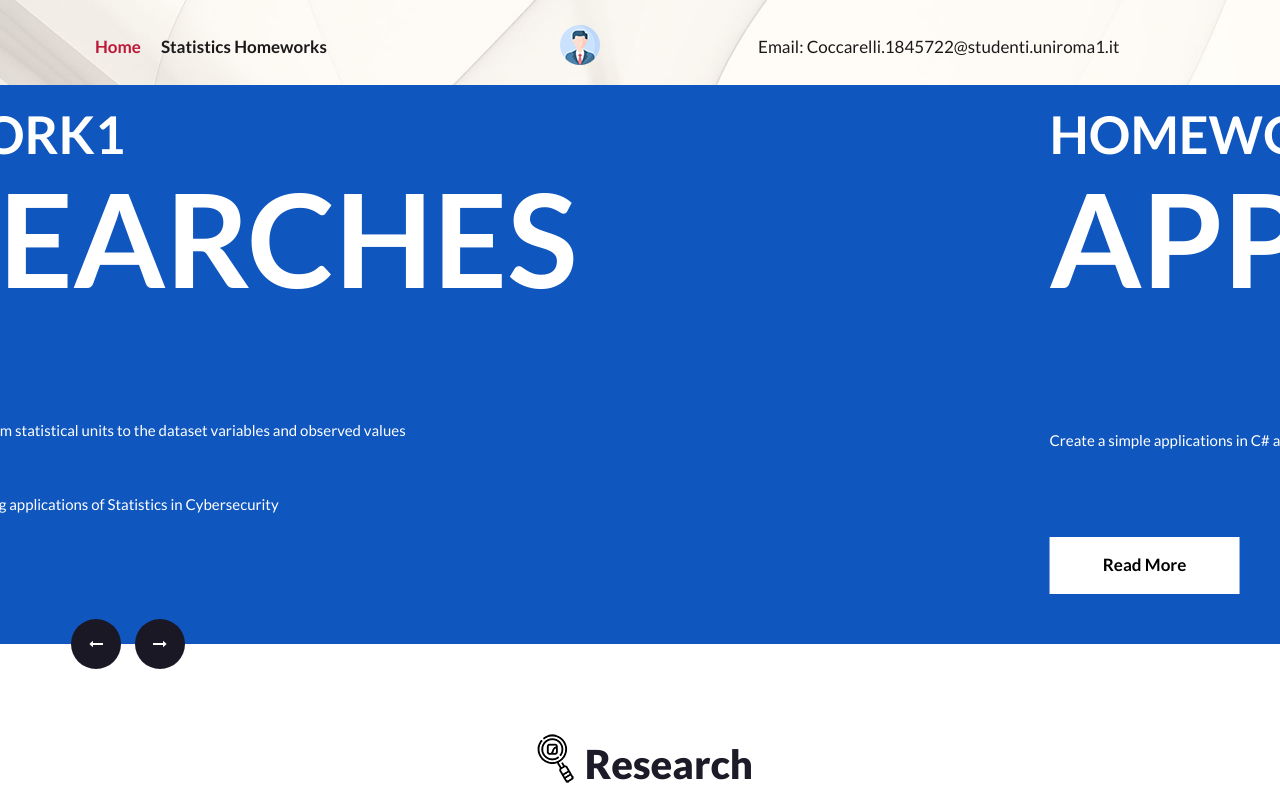
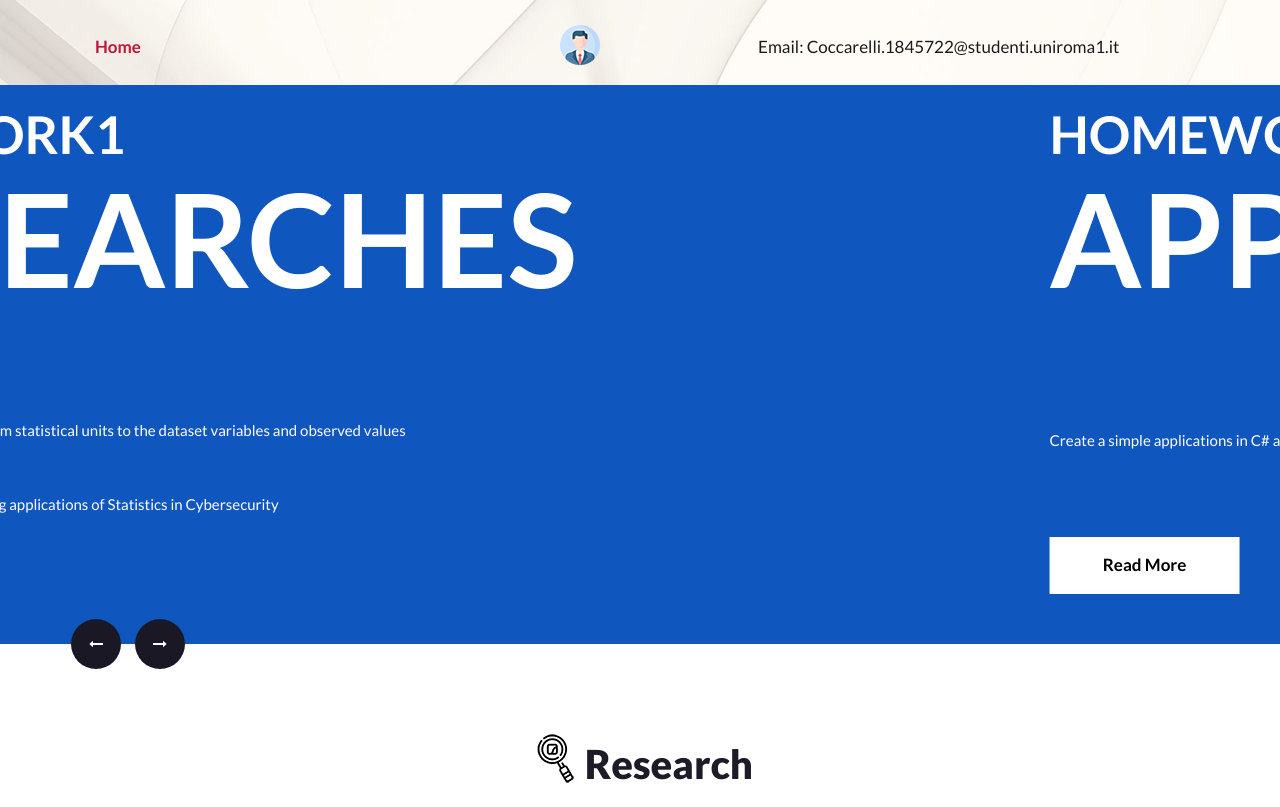
Before and after one commit to FedericoCoccarelli/Statistics, a plain HTML site: page homeworks/Homework1/homework1.html in a window 1280 px wide. Shown: the top 807 px of the page. Drawn offline with nearby package versions, Linux system fonts and the light colour scheme.

Commit message:
Update homework1.html

```diff
--- a/homeworks/Homework1/homework1.html
+++ b/homeworks/Homework1/homework1.html
@@ -57,7 +57,7 @@
                                 <a class="nav-link" href="../../index.html"> Home  </a>
                              </li>
                              <li class="nav-item">
-                                <a class="nav-link" href="#homeworks">Statistics Homeworks</a>
+                                <a hidden="hidden" class="nav-link" href="#homeworks">Statistics Homeworks</a>
                              </li>
                           </ul>
                        </div>
```
